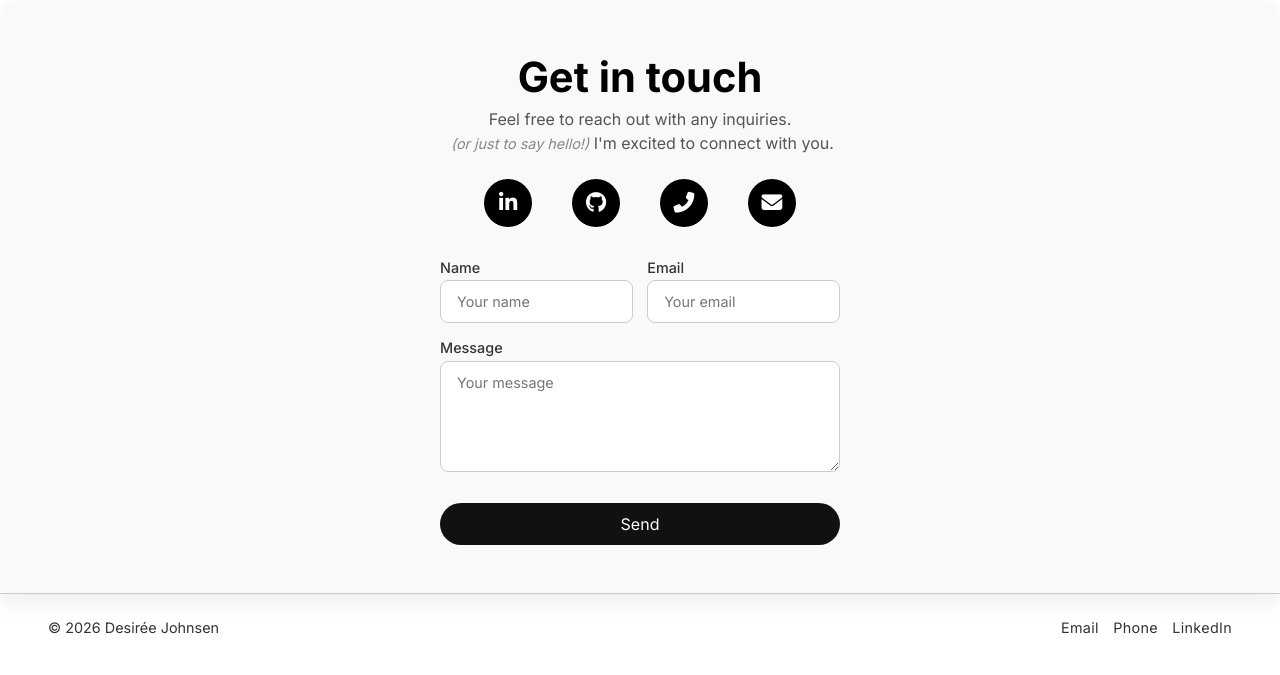
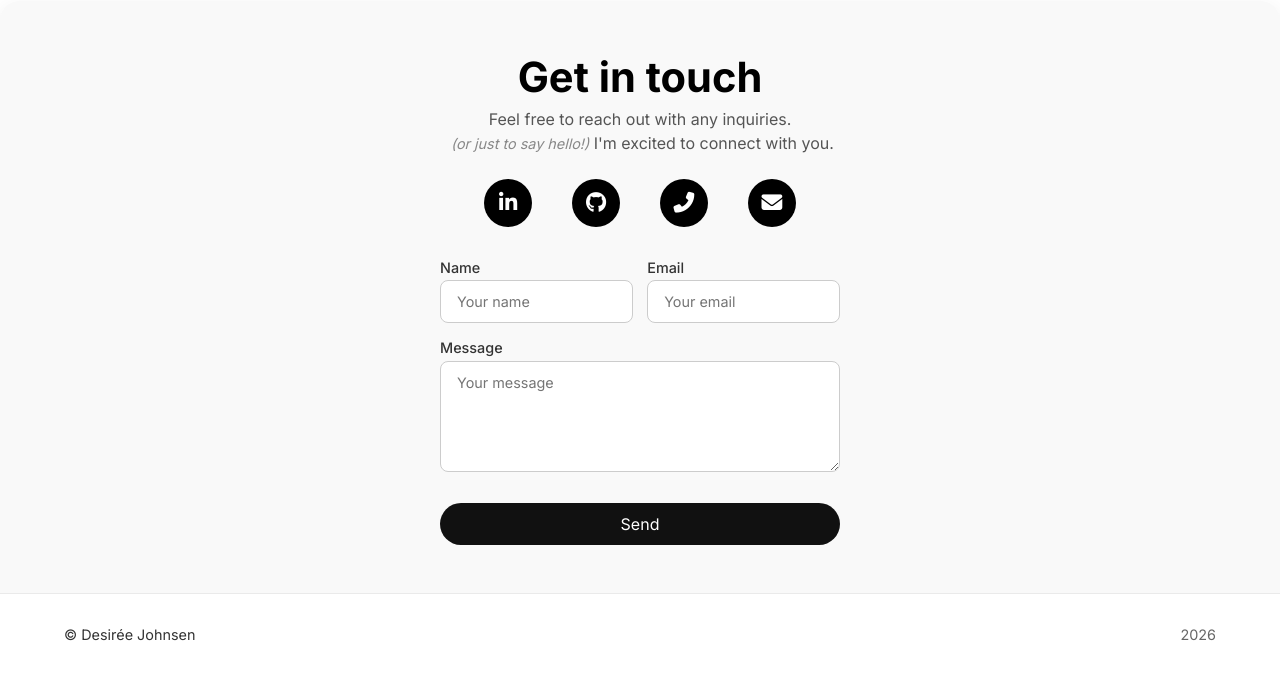
Before and after one commit to desjohnsen/portfolio, a React (Vite) app: page / in a window 1280 px wide. Shown: the part 2190-2865 px from the top of the page. Built offline with nearby package versions, Linux system fonts and the light colour scheme.

Commit message:
refactor: simplify footer structure and styling

```diff
--- a/src/components/Footer.jsx
+++ b/src/components/Footer.jsx
@@ -6,12 +6,8 @@ const Footer = () => {
 
   return (
     <footer className="footer">
-      <div>© {currentYear} Desirée Johnsen</div>
-      <div className="footer-links">
-        <a href="mailto:des.johnsen@gmail.com">Email</a>
-        <a href="tel:+46700009903">Phone</a>
-        <a href="https://www.linkedin.com/in/desireejohnsen" target="_blank" rel="noopener noreferrer">LinkedIn</a>
-      </div>
+      <div className="footer-name">© Desirée Johnsen</div>
+      <div className="footer-year">{currentYear}</div>
     </footer>
   );
 };
--- a/src/styles/Footer.css
+++ b/src/styles/Footer.css
@@ -1,51 +1,25 @@
 .footer {
   display: flex;
-  flex-direction: column;
+  justify-content: space-between;
   align-items: center;
-  text-align: center;
-  gap: 0.7rem;
-  padding: 1rem 1.5rem;
+  padding: 1.5rem 2rem;
   color: #333;
-  font-size: 0.9rem;
-  border-top: 1px solid #ccc;
+  font-size: 0.85rem;
+  border-top: 1px solid #eaeaea;
+  background-color: #fff;
 }
 
-.footer-links {
-  display: flex;
-  gap: 0.9rem;
-  flex-wrap: wrap;
-  justify-content: center;
+.footer-name {
+  font-weight: 400;
 }
 
-.footer-links a {
-  color: #333;
-  text-decoration: none;
-  font-size: 0.9rem;
-  letter-spacing: 0.3px;
-  transition: color 0.3s ease;
+.footer-year {
+  color: #666;
 }
 
-.footer-links a:hover {
-  font-weight: 500;
-}
-
-@media (min-width: 601px) {
+@media (min-width: 768px) {
   .footer {
-    flex-direction: row;
-    justify-content: space-between;
-    align-items: center;
-    text-align: left;
-    padding: 1.7rem 3rem;
-  }
-
-  .footer-links {
-    justify-content: flex-end;
-    align-items: center;
-  }
-
-  .footer > div {
-    margin: 0;
-    padding: 0;
-    line-height: 1;
+    padding: 2rem 5%;
+    font-size: 0.9rem;
   }
 }
--- a/src/styles/ProjectCard.css
+++ b/src/styles/ProjectCard.css
@@ -147,7 +147,7 @@
 }
 
 .project-card.orange-background .project-image {
-  background-color: #ffcda9;
+  background-color: #ffcda9c0;
 }
 
 .project-card.gray-background .project-image {
```
